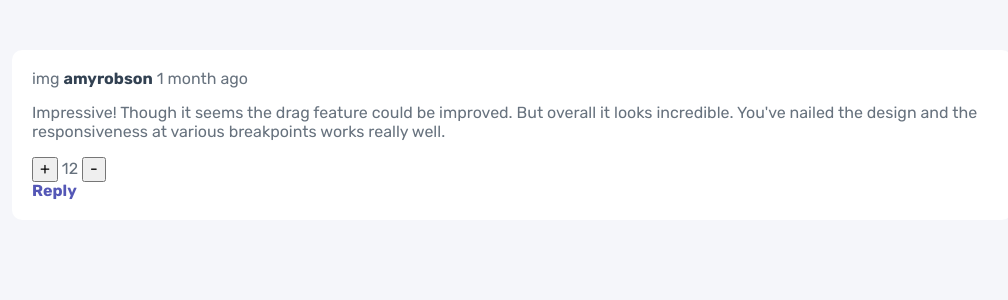
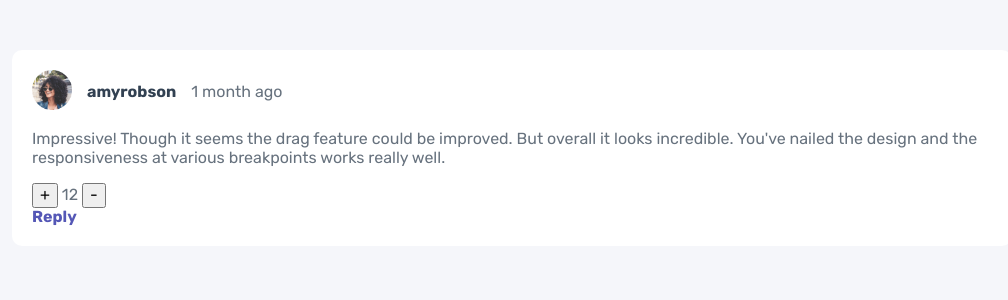
Before and after one commit to Kerri-AnnBates/interactive-comments, a React (Create React App) app in the folder client/: page / in a window 1280 px wide. Shown: the top 300 px of the page, without its empty margins (128-1136 px from the left). Built offline with nearby package versions, Linux system fonts and the light colour scheme.

Commit message:
style comment author section

```diff
--- a/client/src/components/Comment.js
+++ b/client/src/components/Comment.js
@@ -1,9 +1,10 @@
 import React from 'react';
+import avatar from '../images/avatars/image-amyrobson.png';
 
 const Comment = () => {
     return (
         <div className='comment'>
-            <div className='comment-details'><span className='avatar'>img</span> <span className='username'>amyrobson</span> <span className='created-date'>1 month ago</span></div>
+            <div className='comment-details'><span className='avatar'><img alt='author profile picture' src={avatar} /></span> <span className='username'>amyrobson</span> <span className='created-date'>1 month ago</span></div>
             <div className='comment-text'><p>Impressive! Though it seems the drag feature could be improved. But overall it looks incredible. You've nailed the design and the responsiveness at various breakpoints works really well.</p></div>
             <div className='vote'>
                 <div className='mobile-vote'><button>+</button> 12 <button>-</button></div>
--- a/client/src/styles/css/app.css
+++ b/client/src/styles/css/app.css
@@ -354,6 +354,11 @@ body {
   padding: 0 20px;
 }
 
+img {
+  display: inline-block;
+  max-width: 100%;
+}
+
 .comments {
   padding: 50px 0;
 }
@@ -368,9 +373,19 @@ body {
 .username {
   color: #324152;
   font-weight: 700;
+  margin: 0 15px;
 }
 
 .user-actions {
   font-weight: 700;
   color: #5457b6;
 }
+
+.comment-details {
+  display: flex;
+  align-items: center;
+}
+
+.avatar {
+  width: 40px;
+}
--- a/client/src/styles/sass/_base.scss
+++ b/client/src/styles/sass/_base.scss
@@ -15,6 +15,11 @@ body {
     padding: 0 20px;
 }
 
+img {
+    display: inline-block;
+    max-width: 100%;
+}
+
 // Comments Section
 .comments {
     padding: 50px 0;
--- a/client/src/styles/sass/_comment.scss
+++ b/client/src/styles/sass/_comment.scss
@@ -10,9 +10,19 @@
 .username {
     color: $darkBlue;
     font-weight: 700;
+    margin: 0 15px;
 }
 
 .user-actions {
     font-weight: 700;
     color: $moderateBlue;
 }
+
+.comment-details {
+    display: flex;
+    align-items: center;
+}
+
+.avatar {
+    width: 40px;
+}
```
